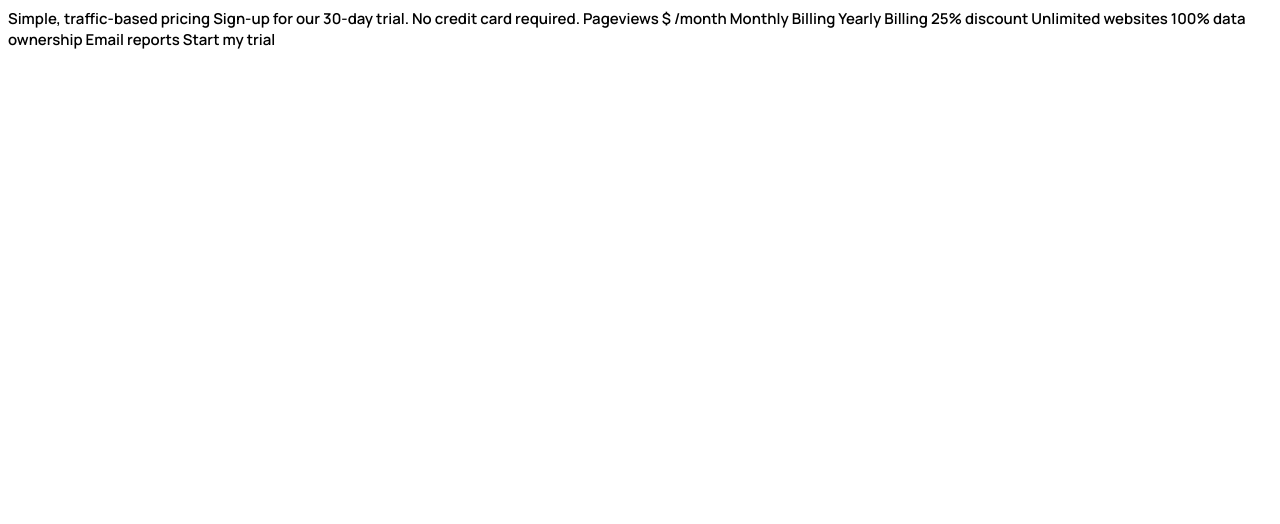
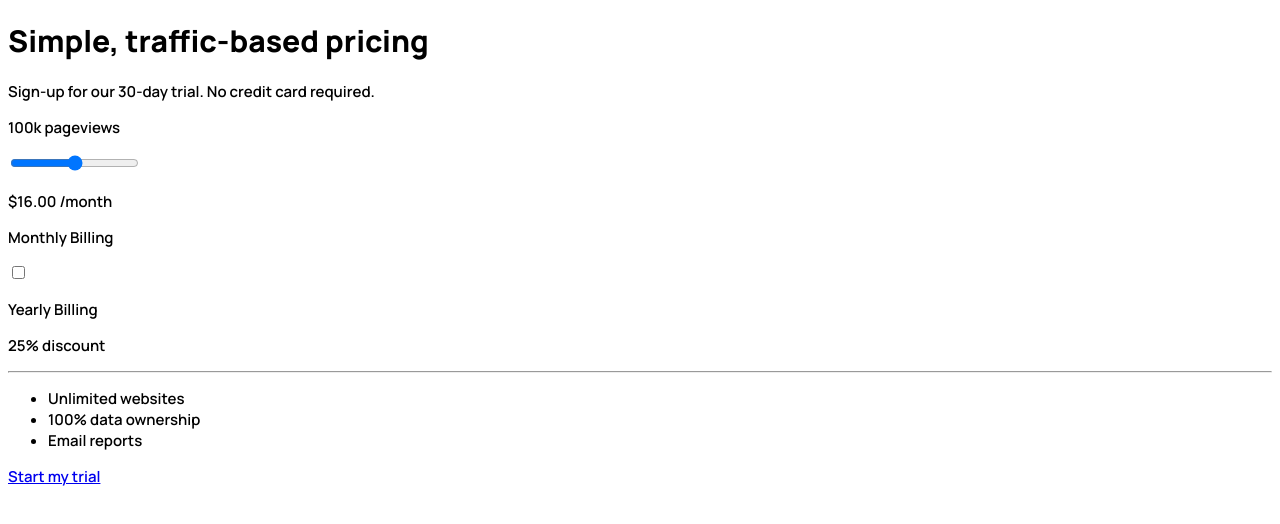
Before and after one commit to DawidOlszewski/Interactive-pricing-component, a plain HTML site: page index.html in a window 1280 px wide. Drawn offline with Linux system fonts and the light colour scheme.

Commit message:
adding html body

```diff
--- a/index.html
+++ b/index.html
@@ -13,23 +13,37 @@
   <link rel="stylesheet" href="style.css">
 </head>
 <body>
-
-  Simple, traffic-based pricing
-  Sign-up for our 30-day trial. No credit card required.
-
-  Pageviews
-  $ /month
-
-  Monthly Billing
-  Yearly Billing 25% discount
+  <div class = "header">
+    <h1>Simple, traffic-based pricing</h1>
+    <p>Sign-up for our 30-day trial. No credit card required. </p>
+  </div>
 
 
-  Unlimited websites
-  100% data ownership
-  Email reports
+  <main class= "card">
+    <section class="section1">
+      <p class="pageviews">100k pageviews</p>
+      <input type = "range" min ="1" max = "5" step="1" value="3" class="slider">
+      <p class ="cost">$16.00 <span class="billing-type">/month</span></p>
 
 
-  Start my trial
+      <label>
+        <p>Monthly Billing</p>
+        <input type="checkbox" class="toggle">
+        <p>Yearly Billing</p>
+        <p>25% <span>discount</span></p>
+      </label>
+    </section>
+    <hr>
+    <section class="section2">
+      <ul>
+        <li>Unlimited websites</li>
+        <li>100% data ownership</li>
+        <li>Email reports</li>
+      </ul>
+
+      <a href="#">Start my trial</a>
+    </section>
+  </main>
 
   <!-- <input type = "range" min ="1" max = "5" step="1" value="3">
 
```
